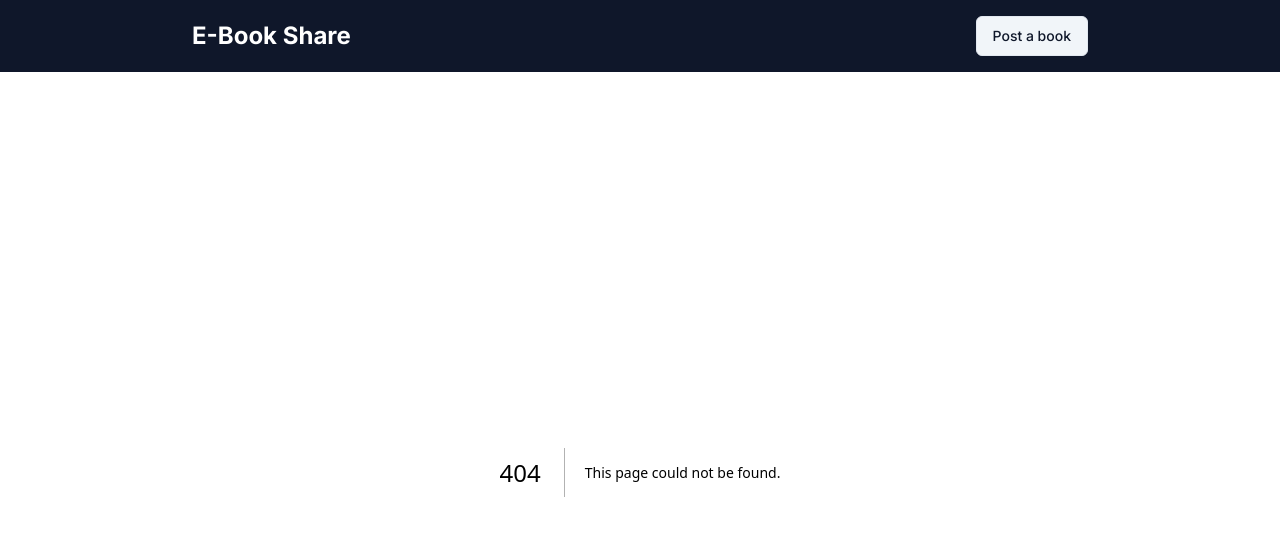
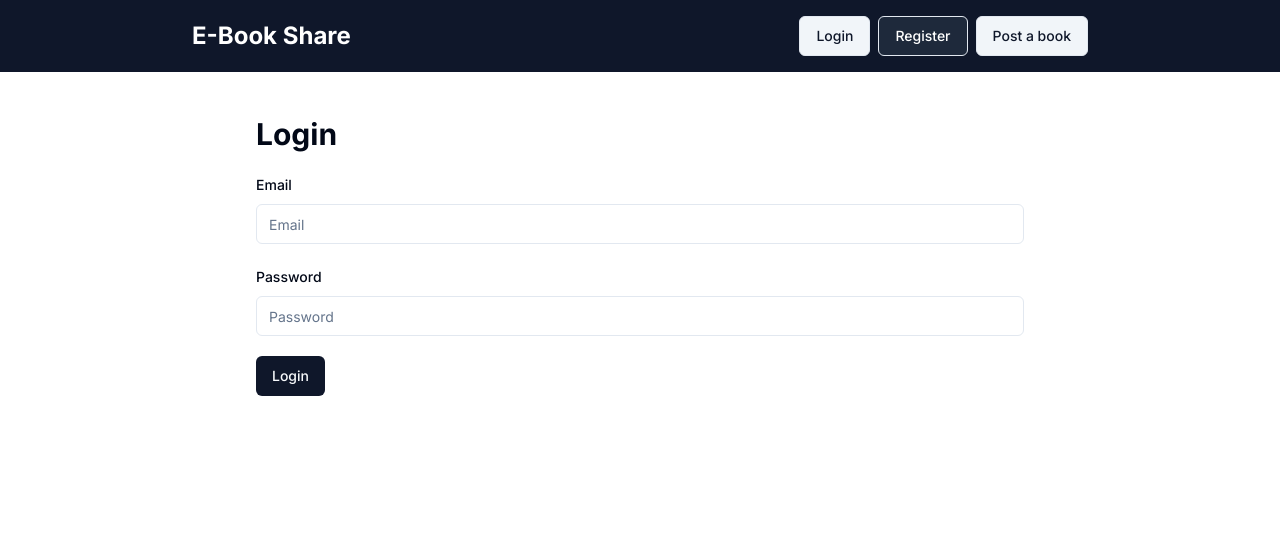
Before and after one commit to saidMounaim/ebook-share, a Next.js app: page /login in a window 1280 px wide. Before the commit this address had no page. Shown: the top 536 px of the page. Built offline with nearby package versions, Linux system fonts and the light colour scheme.

Commit message:
Add Login User Schema, And Login Page

```diff
--- /dev/null
+++ b/app/(auth)/login/LoginForm.tsx
@@ -0,0 +1,66 @@
+"use client";
+
+import { Button } from "@/components/ui/button";
+import {
+  Form,
+  FormControl,
+  FormField,
+  FormItem,
+  FormLabel,
+  FormMessage,
+} from "@/components/ui/form";
+import { Input } from "@/components/ui/input";
+import { loginUserSchema, loginUserValues } from "@/lib/validator";
+import { zodResolver } from "@hookform/resolvers/zod";
+import React from "react";
+import { useForm } from "react-hook-form";
+
+const LoginForm = () => {
+  const form = useForm<loginUserValues>({
+    resolver: zodResolver(loginUserSchema),
+  });
+
+  async function onSubmit(values: loginUserValues) {
+    console.log(values);
+  }
+
+  return (
+    <Form {...form}>
+      <form
+        onSubmit={form.handleSubmit(onSubmit)}
+        className="space-y-5"
+        noValidate
+      >
+        <FormField
+          control={form.control}
+          name="email"
+          render={({ field }) => (
+            <FormItem>
+              <FormLabel>Email</FormLabel>
+              <FormControl>
+                <Input type="email" placeholder="Email" {...field} />
+              </FormControl>
+              <FormMessage />
+            </FormItem>
+          )}
+        />
+        <FormField
+          control={form.control}
+          name="password"
+          render={({ field }) => (
+            <FormItem>
+              <FormLabel>Password</FormLabel>
+              <FormControl>
+                <Input type="password" placeholder="Password" {...field} />
+              </FormControl>
+              <FormMessage />
+            </FormItem>
+          )}
+        />
+        <Button type="submit">Login</Button>
+      </form>
+    </Form>
+  );
+};
+
+export default LoginForm;
--- /dev/null
+++ b/app/(auth)/login/page.tsx
@@ -0,0 +1,16 @@
+import LoginForm from "./LoginForm";
+
+const LoginPage = () => {
+  return (
+    <main className="max-w-3xl mx-auto">
+      <div className="flex flex-col mt-11">
+        <h1 className="text-3xl font-bold">Login</h1>
+      </div>
+      <div className="flex flex-col mt-5">
+        <LoginForm />
+      </div>
+    </main>
+  );
+};
+
+export default LoginPage;
--- a/app/components/Navbar.tsx
+++ b/app/components/Navbar.tsx
@@ -9,6 +9,22 @@ const Navbar = () => {
           E-Book Share
         </Link>
         <div className="flex items-center gap-2">
+          <Button variant="outline" asChild>
+            <Link
+              href="/login"
+              className="bg-slate-100 text-primary font-medium"
+            >
+              Login
+            </Link>
+          </Button>
+          <Button variant="outline" asChild>
+            <Link
+              href="/register"
+              className="bg-slate-800 text-white font-medium"
+            >
+              Register
+            </Link>
+          </Button>
           <Button variant="outline" asChild>
             <Link
               href="/book/create"
--- a/lib/validator.ts
+++ b/lib/validator.ts
@@ -26,3 +26,10 @@ export const addBookSchema = z.object({
 });
 
 export type addBookValues = z.infer<typeof addBookSchema>;
+
+export const loginUserSchema = z.object({
+  email: z.string().min(1, "required").email(),
+  password: z.string().min(1, "required"),
+});
+
+export type loginUserValues = z.infer<typeof loginUserSchema>;
--- a/package.json
+++ b/package.json
@@ -9,17 +9,20 @@
     "lint": "next lint"
   },
   "dependencies": {
+    "@auth/prisma-adapter": "^1.0.15",
     "@hookform/resolvers": "^3.3.4",
     "@prisma/client": "^5.8.1",
     "@radix-ui/react-label": "^2.0.2",
     "@radix-ui/react-slot": "^1.0.2",
     "@radix-ui/react-toast": "^1.1.5",
     "@vercel/blob": "^0.18.0",
+    "bcryptjs": "^2.4.3",
     "class-variance-authority": "^0.7.0",
     "clsx": "^2.1.0",
     "lucide-react": "^0.309.0",
     "nanoid": "^5.0.4",
     "next": "14.0.4",
+    "next-auth": "^4.24.5",
     "react": "^18",
     "react-dom": "^18",
     "react-hook-form": "^7.49.3",
@@ -28,6 +31,7 @@
     "zod": "^3.22.4"
   },
   "devDependencies": {
+    "@types/bcryptjs": "^2.4.6",
     "@types/node": "^20",
     "@types/react": "^18",
     "@types/react-dom": "^18",
```
Also changed, not shown: lib/auth.ts (added, +56 -0 lines), types/next-auth.d.ts (added, +7 -0 lines), app/(auth)/register/page.tsx (added), app/api/auth/[...nextauth]/route.ts (added), 2 other files (tests, documents, lock files or other folders).
